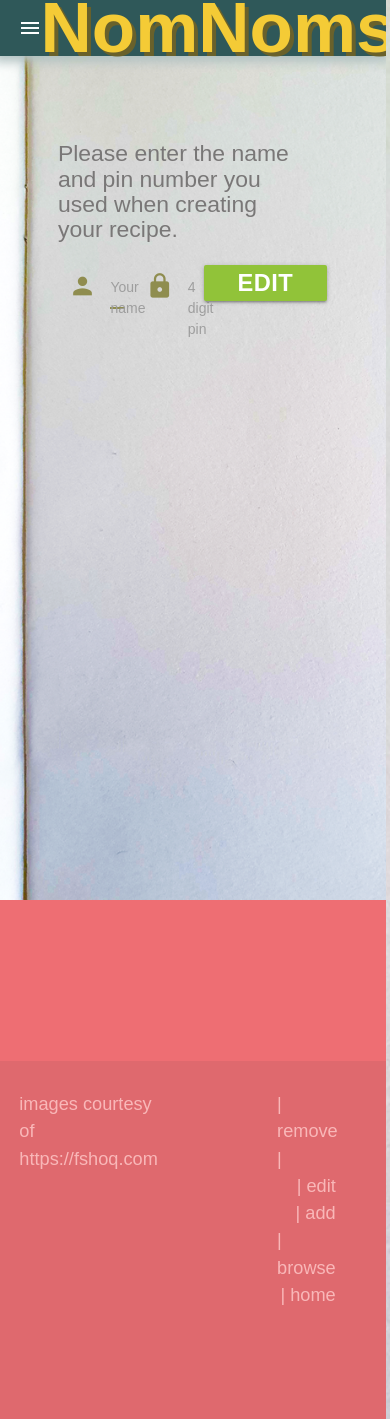
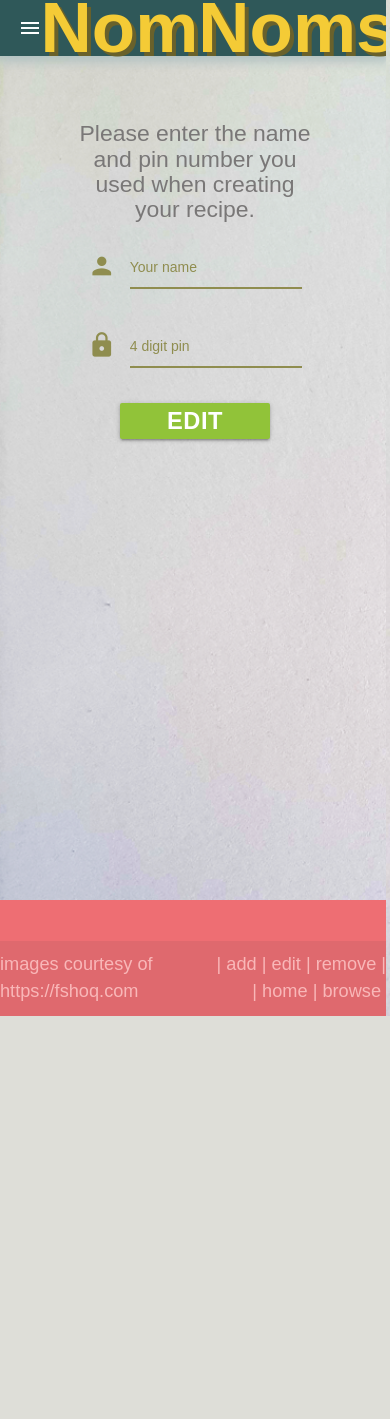
Before and after one commit to MllrB/nomnoms, a Flask app: page /edit_recipe in a window 390 px wide. After the commit the page ends 1016 px from the top, so only its background shows below. Run offline with Flask 2, Linux system fonts and the light colour scheme; some libraries are stand-ins or nearby versions; some web fonts are replaced.

Commit message:
Edit recipes for pages partly styled for mobile

```diff
--- a/app.py
+++ b/app.py
@@ -188,6 +188,9 @@ def search_recipes():
 @app.route('/create_recipe')
 def create_recipe():
     # displays the create recipe page
+    if not 'recipe' in session:
+        session['recipe'] = recipe_init()
+
     measurements_list = mongo.db.optionalTypes.find_one({'name': 'measurements'})['values']
     categories = mongo.db.optionalTypes.find_one({'name': 'recipe_type'})['values']
     recipe_info = mongo.db.optionalTypes.find_one({'name': 'recipe_info'})
@@ -379,6 +382,7 @@ def find_recipes_for_removal():
 @app.route('/delete_recipe/<recipe_id>', methods=['POST'])
 def delete_recipe(recipe_id):
     # remove the relevant recipe from the db
+
     if request.method == 'POST':
         # check if there is still a document with the relevant _id
         # If the user clicks the browsers back button they will see the deleted documents due to the
--- a/static/css/style.css
+++ b/static/css/style.css
@@ -198,6 +198,11 @@ textarea.materialize-textarea {
     font-family: 'Gaegu', sans-serif;
     font-size: 1.3em;
     color: rgb(122, 120, 120);
+}
+
+label,
+.input-field>label {
+    color: rgb(143, 141, 79);
 }
 
 
@@ -514,6 +519,87 @@ nav .label-icon.active .material-icons {
         left: 50%;
         transform: translateX(-50%);
     }
+    .notebook {
+        background-image: url(/static/img/notepaper.png);
+    }
+    .short-form {
+        padding-left: 20%;
+        padding-right: 20%;
+    }
+    .btn {
+        width: 60%;
+    }
+    .collapsible-button {
+        justify-content: flex-end;
+    }
+}
+
+@media only screen and (max-width: 600px) {
+    h3 {
+        font-size: 2.5em;
+        padding-bottom: 20px;
+    }
+    .container {
+        padding: 0;
+        margin: 0;
+    }
+    .collapsible {
+        margin-left: 0;
+        min-height: 84px;
+    }
+    .collapsible-header {
+        padding: 0;
+        margin: 0;
+        width: 100%;
+    }
+    .collapsible-button {
+        height: 84px;
+        justify-content: flex-end;
+    }
+    .short-form {
+        padding-left: 20%;
+        padding-right: 20%;
+    }
+    .btn {
+        width: 70%;
+    }
+}
+
+@media only screen and (max-width: 360px) {
+    nav .brand-logo {
+        font-size: 3em;
+        left: 5%;
+        transform: translateX(0);
+    }
+    .btn {
+        margin-left: 7px;
+        font-size: 1em;
+        padding: 0 15px;
+        width: 100%;
+    }
+    .short-form {
+        padding: 0 40px;
+    }
+    .btn-floating .btn-small {
+        width: 20px;
+        height: 20px;
+    }
+    .input-field input[type]:not([readonly]),
+    .input-field input[type]:focus:not([readonly]),
+    .input-field textarea:not([readonly]),
+    .input-field textarea:focus:not([readonly]) {
+        font-size: 0.9em;
+    }
+    .ingredient-input,
+    input[type=text]:not(.browser-default),
+    input.materialize-input,
+    textarea.materialize-textarea {
+        font-size: 0.9em;
+    }
+    .ingredient-inputs {
+        padding: 0 !important;
+        width: 100%;
+    }
 }
 
 @media only screen and (min-width: 1201px) {
--- a/templates/edit_recipe.html
+++ b/templates/edit_recipe.html
@@ -3,20 +3,20 @@
     <div class="page-wrapper">
         <div class="container form-text-color short-form">
             <form action="{{url_for('find_recipe_to_edit')}}" method="POST">
-                <h5 class="left-align">Please enter the name and pin number you used when creating your recipe.</h5>
+                <h5 class="center-align">Please enter the name and pin number you used when creating your recipe.</h5>
                 <div class="row">
-                    <div class="input-field col s4">
+                    <div class="input-field col s12 m6 l4">
                         <i class="material-icons prefix">person</i>
                         <input id="author" type="text" name="owner" class="validate" required>
                         <label for="author">Your name</label>
                     </div>
-                    <div class="input-field col s3">
+                    <div class="input-field col s12 m6 l4">
                         <i class="material-icons prefix">lock</i>
                         <input id="pin" type="password" name="pin" class="validate" required>
                         <label for="pin">4 digit pin</label>
                     </div>
-                    <div class="input-field col s4 center-align">
-                        <button class="btn waves-effect waves-light" type="submit">Edit Recipe
+                    <div class="input-field col s12 m12 l4 center-align">
+                        <button class="btn waves-effect waves-light short-form-button" type="submit">Edit Recipe
                         <i class="material-icons right">edit</i>
                         </button>
                     </div>
```
Also changed, not shown: templates/choose_recipe_to_edit.html (+6 -6 lines), templates/update_recipe.html (+4 -5 lines).
